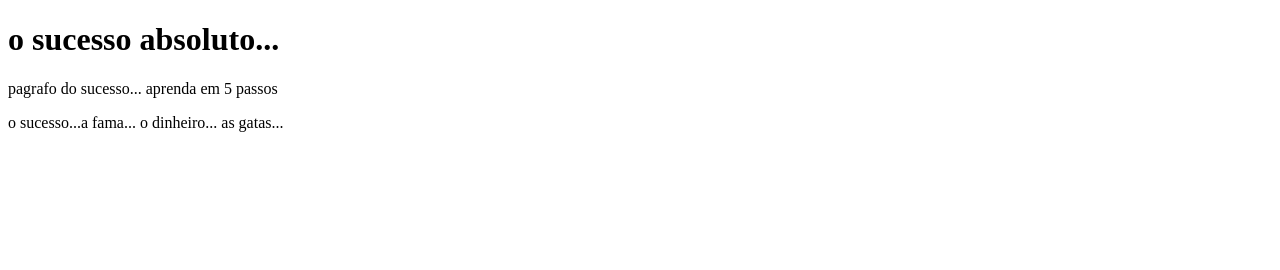
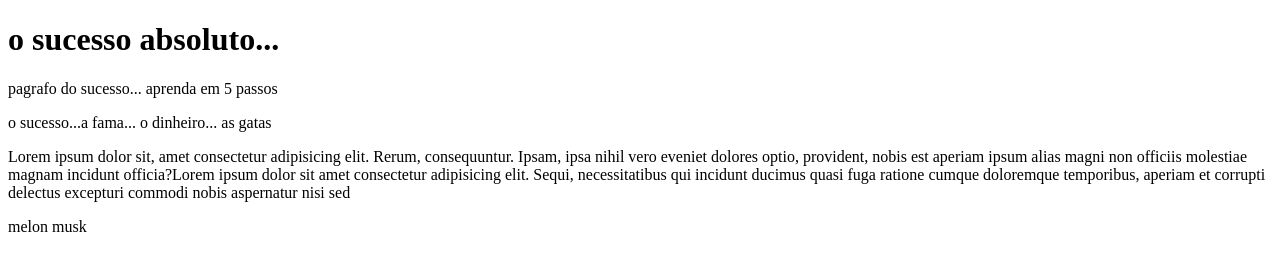
Before and after one commit to Maagarcia/TI22M---DW1---2024, a plain HTML site: page 2024-03-21/index.html in a window 1280 px wide. Drawn offline with Linux system fonts and the light colour scheme.

Commit message:
atualização 1

```diff
--- a/2024-03-21/index.html
+++ b/2024-03-21/index.html
@@ -12,14 +12,16 @@
     <!-- a tag hl é para colocar o titulo no site -->
     <h1>o sucesso absoluto...</h1>
     <!-- a tag p representa um paragrafo -->
-    <p>pagrafo do sucesso... aprenda em 5 passos
+    <p>pagrafo do sucesso... aprenda em 5 passos</p>
 
 
 
 
 
 
-    <p>o sucesso...a fama... o dinheiro... as gatas...</p>
-    </p>
+    <p>o sucesso...a fama... o dinheiro... as gatas</p>
+    <!-- alt + z justifica todas as linhas do codigo -->
+    <p>Lorem ipsum dolor sit, amet consectetur adipisicing elit. Rerum, consequuntur. Ipsam, ipsa nihil vero eveniet dolores optio, provident, nobis est aperiam ipsum alias magni non officiis molestiae magnam incidunt officia?Lorem ipsum dolor sit amet consectetur adipisicing elit. Sequi, necessitatibus qui incidunt ducimus quasi fuga ratione cumque doloremque temporibus, aperiam et corrupti delectus excepturi commodi nobis aspernatur nisi sed </p>
+    <p>melon musk</p>
 </body>
 </html>
```
